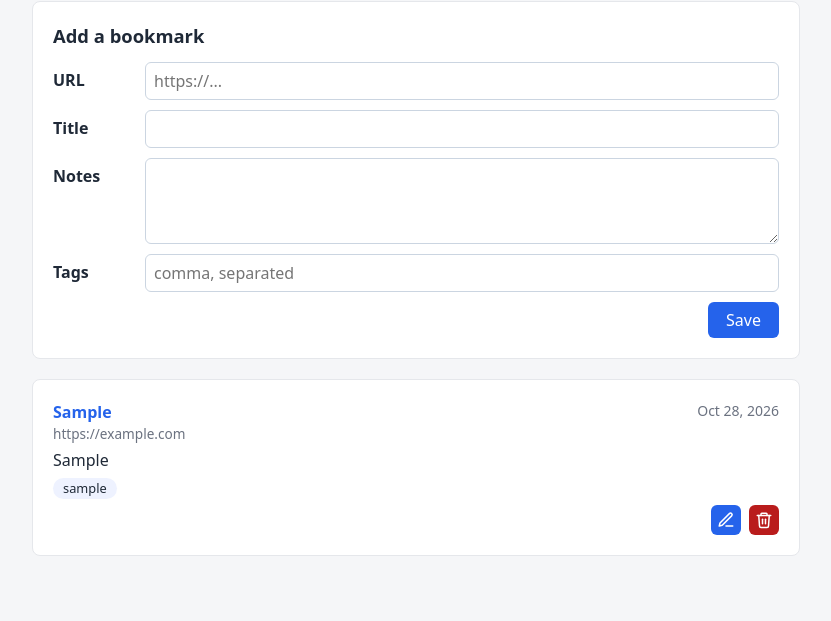
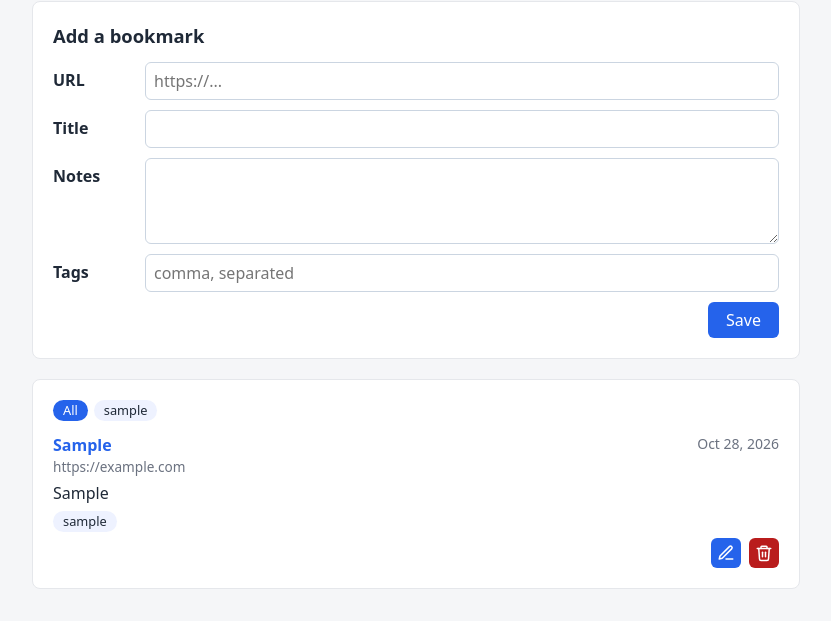
Before and after one commit to coakenfold/navigators-guild-apprentice-onboarding, a website: page bookmark-manager/index.html in a window 1280 px wide. Both pictures are taken after typing "https://example.com", "Sample", "Sample", "Sample" into the empty fields and a click on the button "Save". Shown: the part 81-702 px from the top of the page, without its empty margins (224-1055 px from the left). Drawn offline with Linux system fonts and the light colour scheme.

Commit message:
feat: tag filter

```diff
--- a/bookmark-manager/app.js
+++ b/bookmark-manager/app.js
@@ -4,11 +4,13 @@ const form = document.getElementById("bookmark-form");
 const formError = document.getElementById("form-error");
 const list = document.getElementById("bookmark-list");
 const emptyMessage = document.getElementById("empty-message");
+const tagFilter = document.getElementById("tag-filter");
 
 const submitButton = form.querySelector('button[type="submit"]');
 
 let bookmarks = loadBookmarks();
 let editingId = null;
+let selectedTag = null;
 
 // Read bookmarks from localStorage, falling back to an empty array.
 function loadBookmarks() {
@@ -241,9 +243,11 @@ function createBookmarkItem(bookmark) {
     const tags = document.createElement("div");
     tags.className = "tags";
     for (const tag of bookmark.tags) {
-      const pill = document.createElement("span");
+      const pill = document.createElement("button");
+      pill.type = "button";
       pill.className = "tag";
       pill.textContent = tag;
+      pill.addEventListener("click", () => toggleTag(tag));
       tags.append(pill);
     }
     item.append(tags);
@@ -274,10 +278,51 @@ function createBookmarkItem(bookmark) {
   return item;
 }
 
+// Selecting the current tag again clears it.
+function toggleTag(tag) {
+  selectedTag = selectedTag === tag ? null : tag;
+  render();
+}
+
+function createChip(label, tag) {
+  const chip = document.createElement("button");
+  chip.type = "button";
+  chip.className = "tag chip";
+  chip.textContent = label;
+  const active = selectedTag === tag;
+  chip.classList.toggle("selected", active);
+  chip.setAttribute("aria-pressed", active);
+  chip.addEventListener("click", () =>
+    tag === null ? clearTag() : toggleTag(tag),
+  );
+  return chip;
+}
+
+function clearTag() {
+  selectedTag = null;
+  render();
+}
+
+// Rebuild the "All" chip plus one chip per tag in use, sorted A-Z.
+function renderTagFilter() {
+  const tags = [...new Set(bookmarks.flatMap((b) => b.tags))].sort();
+  if (selectedTag !== null && !tags.includes(selectedTag)) selectedTag = null;
+
+  tagFilter.innerHTML = "";
+  tagFilter.append(createChip("All", null));
+  for (const tag of tags) {
+    tagFilter.append(createChip(tag, tag));
+  }
+}
+
 function render() {
   list.innerHTML = "";
+  renderTagFilter();
 
-  const newestFirst = [...bookmarks].sort((a, b) =>
+  const visible = bookmarks.filter(
+    (bookmark) => selectedTag === null || bookmark.tags.includes(selectedTag),
+  );
+  const newestFirst = [...visible].sort((a, b) =>
     b.createdAt.localeCompare(a.createdAt),
   );
 
--- a/bookmark-manager/index.html
+++ b/bookmark-manager/index.html
@@ -36,6 +36,7 @@
     </section>
 
     <section class="panel">
+      <div id="tag-filter" class="tags tag-filter" aria-label="Filter by tag"></div>
       <ul id="bookmark-list" class="bookmark-list"></ul>
       <p id="empty-message" class="empty-message" hidden>No bookmarks yet. Add your first one above.</p>
     </section>
--- a/bookmark-manager/style.css
+++ b/bookmark-manager/style.css
@@ -161,6 +161,23 @@ button {
   border-radius: 999px;
 }
 
+button.tag {
+  border: 0;
+  color: var(--text);
+  cursor: pointer;
+  font: inherit;
+  font-size: 0.8rem;
+}
+
+.tag.selected {
+  background: var(--accent);
+  color: #fff;
+}
+
+.tag-filter {
+  margin: 0 0 12px;
+}
+
 .bookmark-actions {
   display: flex;
   justify-content: flex-end;
```
Also changed, not shown: bookmark-manager/playwright-report/index.html (+1 -1 lines).
